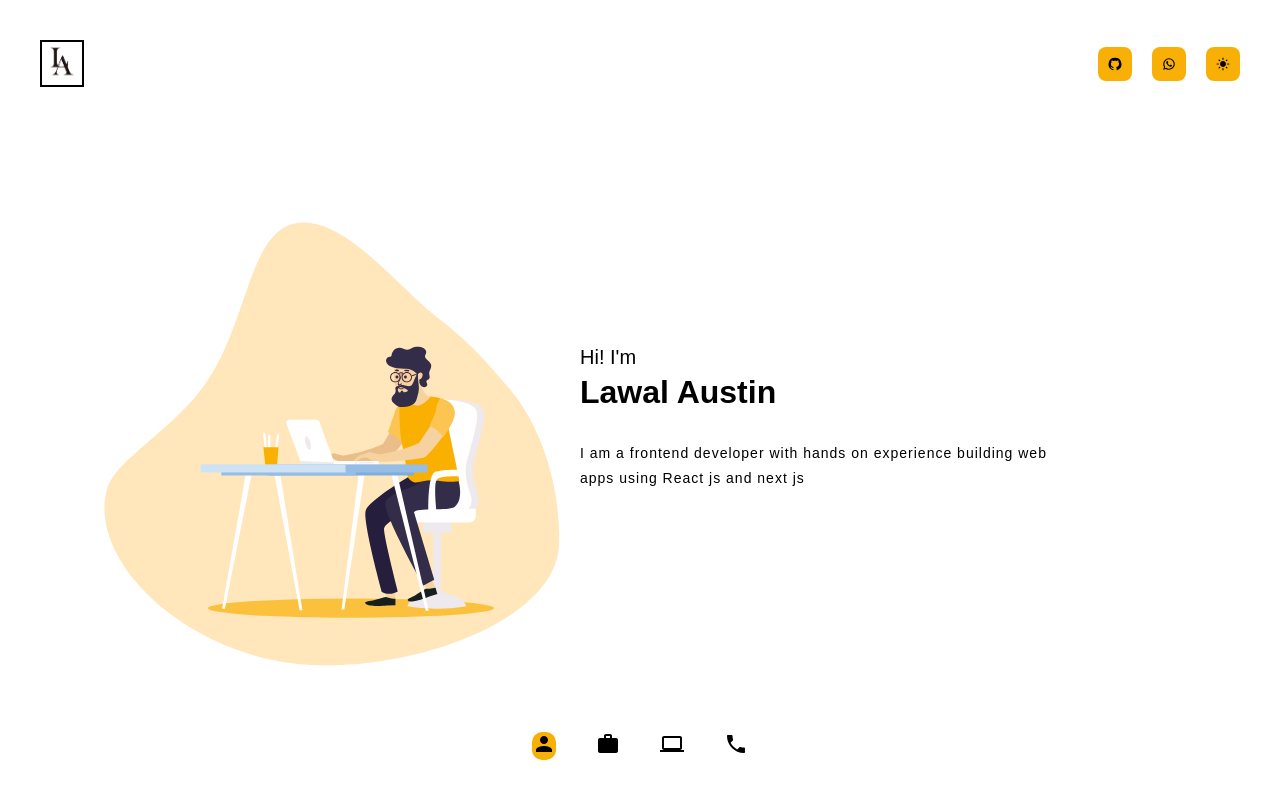
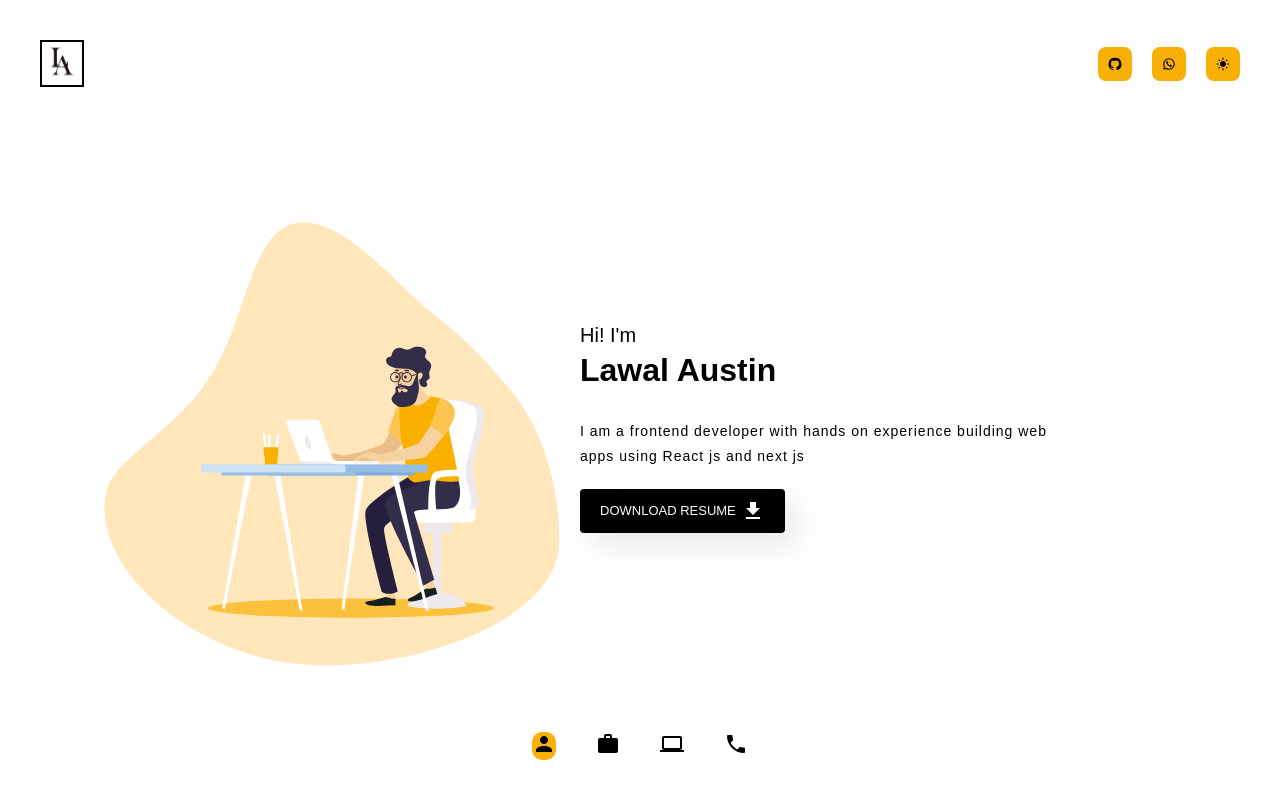
Before and after one commit to ostin01/my--portfolio, a React (Create React App) app: page / in a window 1280 px wide. Shown: the top 789 px of the page. Built offline with nearby package versions, Linux system fonts and the light colour scheme.

Commit message:
code update

```diff
--- a/src/component/Hero.js
+++ b/src/component/Hero.js
@@ -1,5 +1,5 @@
 import "./hero.css";
-// import DownloadIcon from "@mui/icons-material/Download";
+import DownloadIcon from "@mui/icons-material/Download";
 
 const Hero = () => {
   return (
@@ -15,13 +15,9 @@ const Hero = () => {
             I am a frontend developer with hands on experience building web apps
             using React js and next js
           </p>
-          {/* <a
-            className="download__button"
-            href="./images/01 Austin.pdf"
-            download
-          >
+          <a className="download__button" href="/" download>
             Download Resume <DownloadIcon />
-          </a> */}
+          </a>
         </div>
       </div>
     </div>
```
